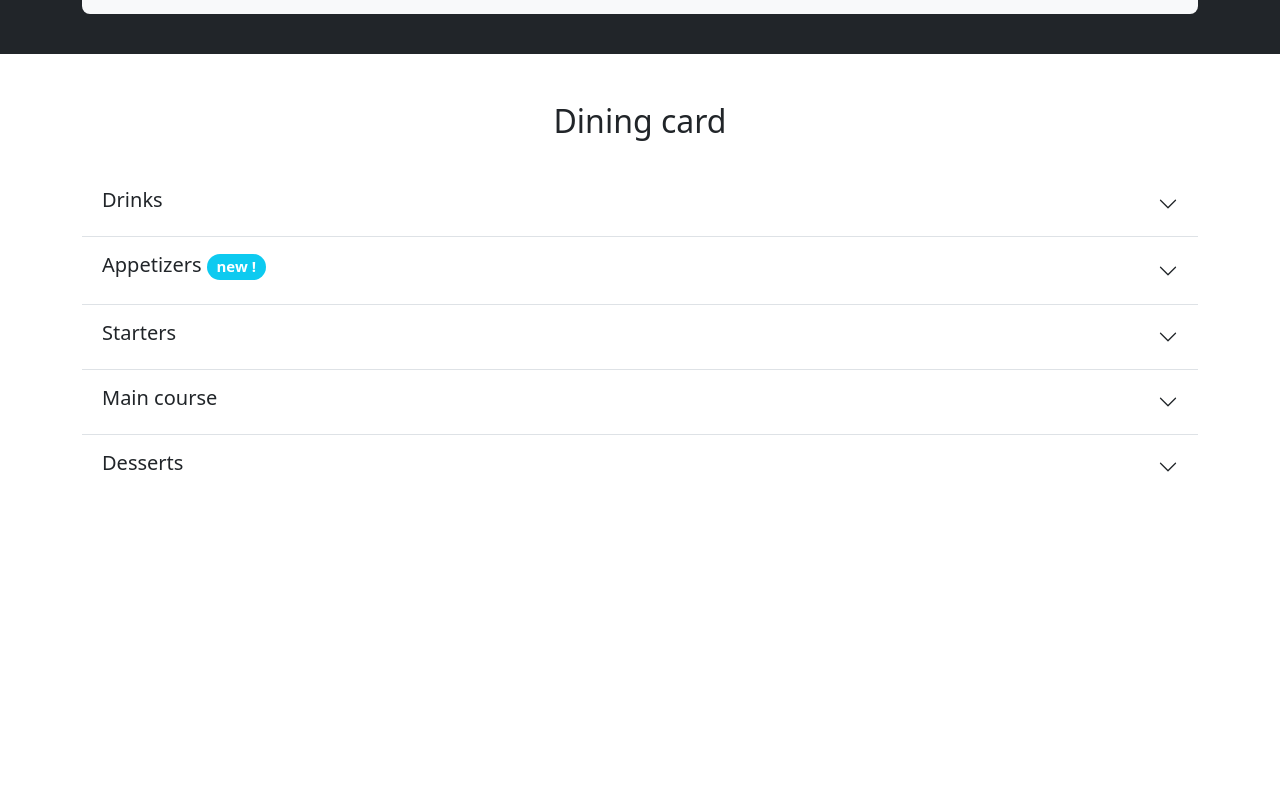
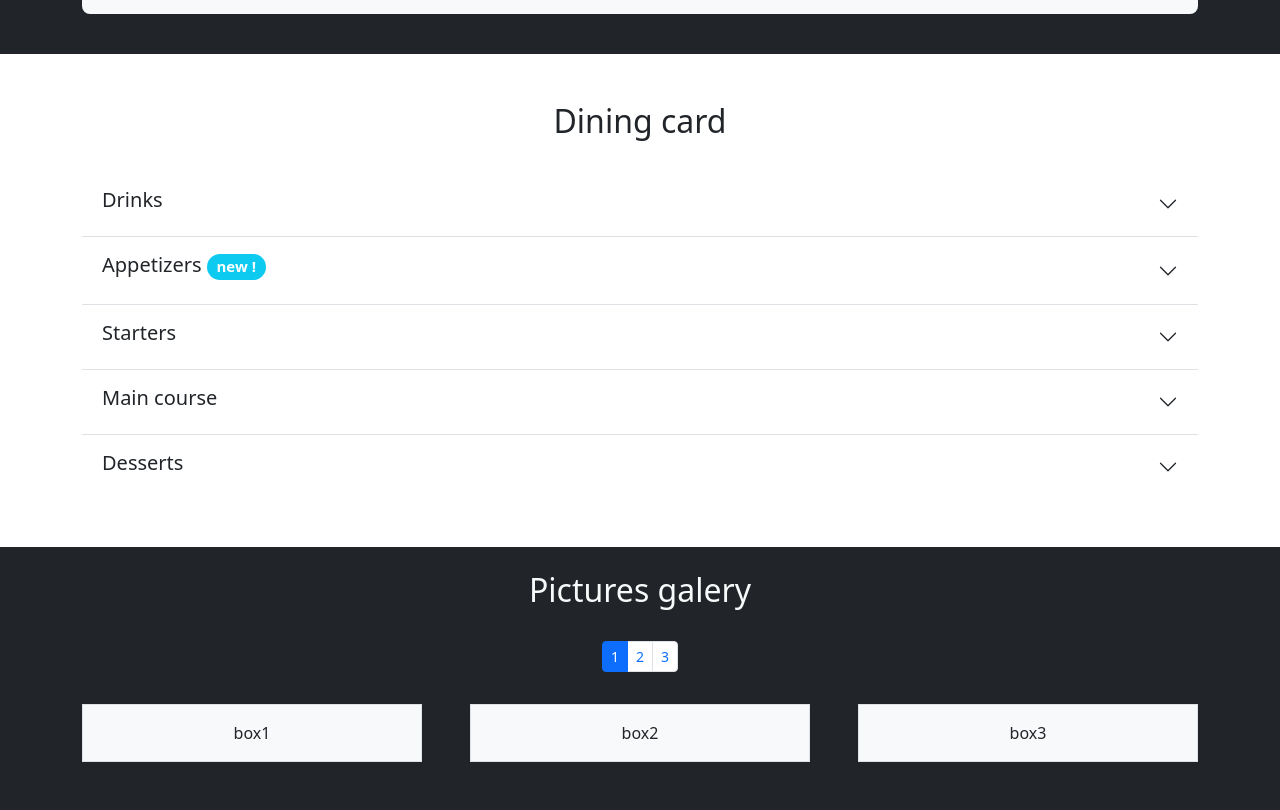
Before and after one commit to Buidlor/Sushi-Planet, a plain HTML site: page index.html in a window 1280 px wide. Shown: the part 511-1321 px from the top of the page. Before the commit the page ends 1058 px from the top, so only its background shows below. Drawn offline with nearby package versions, Linux system fonts and the light colour scheme.

Commit message:
picture galery section, pagination buttons and layout

```diff
--- a/index.html
+++ b/index.html
@@ -15,6 +15,8 @@
     <!-- Bootstrap CDN -->
     <link href="https://cdn.jsdelivr.net/npm/bootstrap@5.2.3/dist/css/bootstrap.min.css" rel="stylesheet"
         integrity="sha384-rbsA2VBKQhggwzxH7pPCaAqO46MgnOM80zW1RWuH61DGLwZJEdK2Kadq2F9CUG65" crossorigin="anonymous">
+
+    <link rel="icon" href="/images/faviconSushi.png">
 
     <title>Sushi Planet</title>
 </head>
@@ -426,6 +428,47 @@
     </section>
 
 
+    <!-- picture galery -->
+    <section class="bg-dark" id="pictures">
+      <div class="container py-4">
+        <h2 class="text-light text-center">Pictures galery</h2>
+      </div>
+      <nav aria-label="..." class="d-flex justify-content-center pb-3">
+        <ul class="pagination pagination-sm">
+          <li class="page-item" aria-current="page">
+            <span class="page-link active">1</span>
+          </li>
+          <li class="page-item"><a class="page-link " href="#">2</a></li>
+          <li class="page-item"><a class="page-link " href="#">3</a></li>
+        </ul>
+      </nav>
+      <div class="container text-center w-100">
+        <div class="row g-5 pb-5">
+          <div class="col-sm-4">
+            <div class="p-3 border bg-light">
+              box1
+              <!-- <img src="/images/chef.jpg" alt="image of chef"> -->
+            </div>
+          </div>
+          <div class="col-sm-4">
+            <div class="p-3 border bg-light">
+              box2
+              <!-- <img class="w-25" src="/images/chef.jpg" alt="image of chef"> -->
+            </div>
+          </div>
+          <div class="col-sm-4">
+            <div class="p-3 border bg-light">
+              box3
+              <!-- <img class="w-25" src="/images/chef.jpg" alt="image of chef"> -->
+            </div>
+          </div>
+        </div>
+      </div>
+
+
+    </section>
+
+
     <!-- bootstrap script -->
     <script src="https://cdn.jsdelivr.net/npm/bootstrap@5.2.3/dist/js/bootstrap.bundle.min.js"
         integrity="sha384-kenU1KFdBIe4zVF0s0G1M5b4hcpxyD9F7jL+jjXkk+Q2h455rYXK/7HAuoJl+0I4"
--- a/style.css
+++ b/style.css
@@ -3,3 +3,16 @@ body::before{
     content: '';
     height: 70px;
 }
+::-webkit-scrollbar {
+    width: 4px;
+}
+
+::-webkit-scrollbar-track {
+    -webkit-box-shadow: inset 0 0 6px rgba(0,0,0,0.3);
+    border-radius: 10px;
+}
+
+::-webkit-scrollbar-thumb {
+    border-radius: 10px;
+    -webkit-box-shadow: inset 0 0 6px rgba(0,0,0,0.5);
+}
```
Also changed, not shown: images/chef3.png (added), images/faviconSushi.png (added), images/restaurant4.png (added), images/sushi4.png (added), 10 other files.
